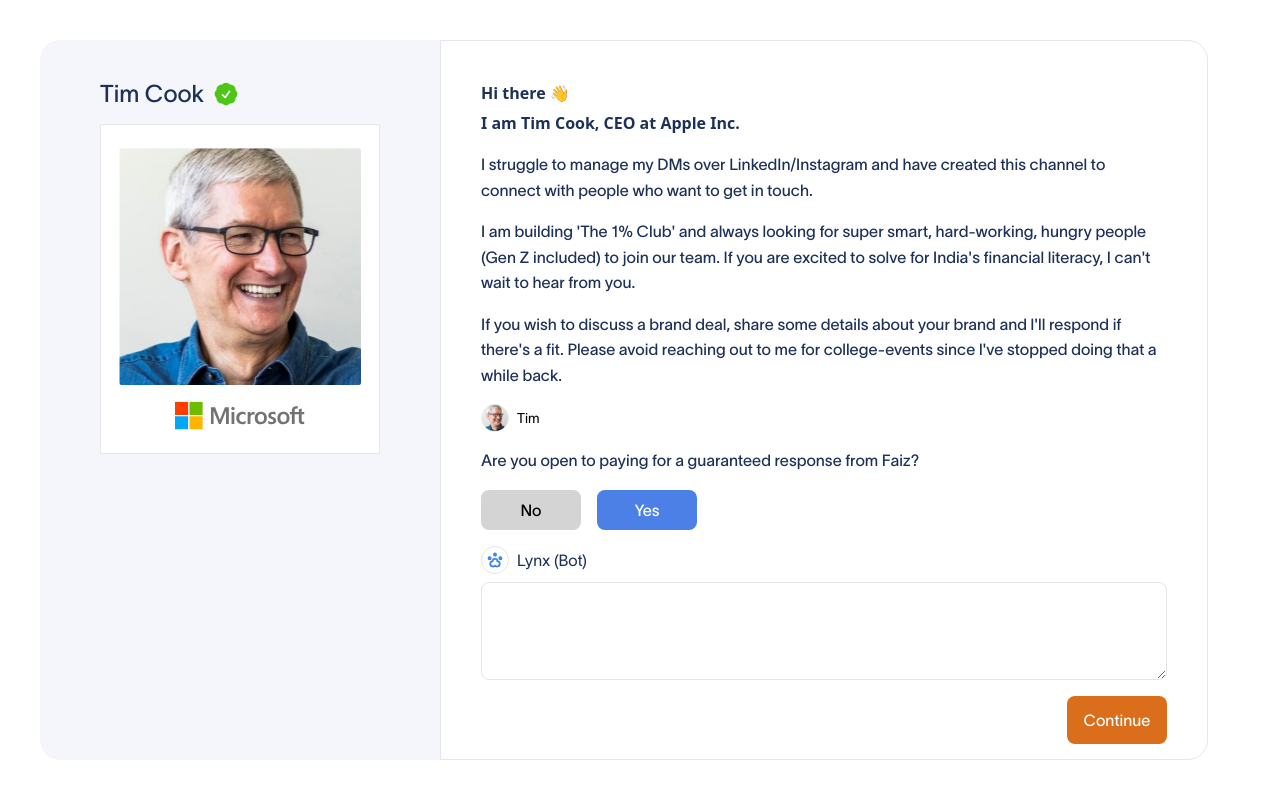
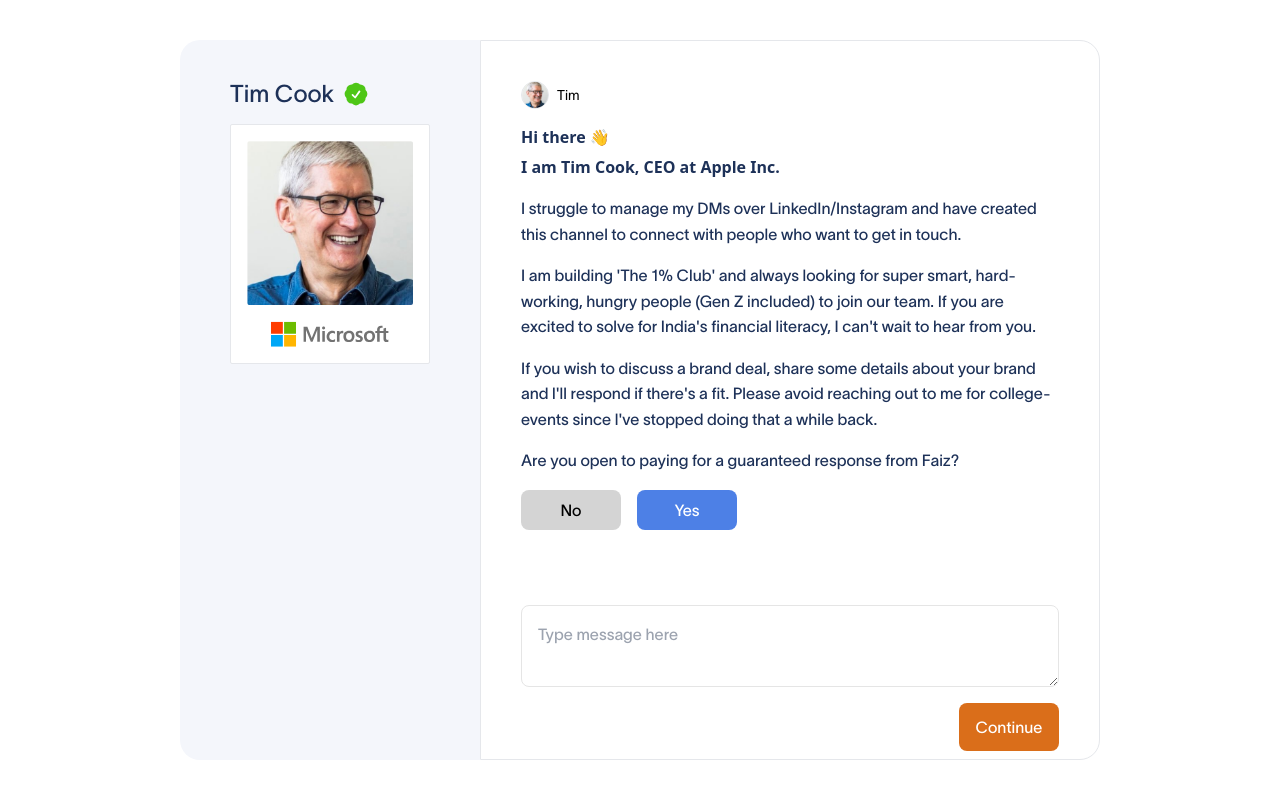
Before and after one commit to biomathcode/lynx-bot, a React (Vite) app: page / in a window 1280 px wide. Built offline with nearby package versions, Linux system fonts and the light colour scheme; a web font is replaced by a local one.

Commit message:
fix: changed

```diff
--- a/src/App.tsx
+++ b/src/App.tsx
@@ -8,8 +8,8 @@
 function App() {
   return (
     <main className="  relative flex justify-center h-screen w-screen items-center max-h-screen container mx-auto ">
-      <div className="   flex  h-full w-full  flex-row items-start    max-md:flex-col max-md:items-center p-10 ">
-        <div className=" rounded-s-[20px] w-full h-full  max-w-[400px] bg-background-header   max-md:mr-0   lg:h-full   max-lg:justify-start   justify-center items-start flex p-10">
+      <div className="   flex  h-full w-[1000px]  flex-row items-start    max-md:flex-col max-md:items-center p-10 ">
+        <div className=" rounded-s-[20px] w-full h-full  max-w-[300px] bg-background-header   max-md:mr-0   lg:h-full   max-lg:justify-start   justify-center items-start flex p-10">
           {/* <Header staticdata={staticdata} /> */}
           <div className=" flex flex-col gap-4 ">
             <div className="flex gap-2 items-center">
@@ -20,8 +20,10 @@
           </div>
         </div>
 
-        <div className=" rounded-e-[20px]  flex flex-col justify-between w-full border h-full px-10 py-10  text-left max-w-3xl   gap-4 max-h-full overflow-scroll ">
-          {/* <div className="flex flex-col gap-4 w-full h-full overflow-scroll "> */}
+        <div className=" rounded-e-[20px]  flex flex-col justify-between w-full border h-full   text-left max-w-3xl   gap-4 max-h-full overflow-scroll ">
+          <div className=" px-10 py-10 flex flex-col gap-4 w-full h-full overflow-scroll ">
+            <Avatar name="Tim" src="/images/profile.png" />
+
             <div className="flex flex-col gap-1">
               <Text as="h3">Hi there 👋</Text>
 
@@ -29,8 +31,9 @@
             </div>
 
             <Text>
-            I struggle to manage my DMs over LinkedIn/Instagram and have created
-            this channel to connect with people who want to get in touch.
+              I struggle to manage my DMs over LinkedIn/Instagram and have
+              created this channel to connect with people who want to get in
+              touch.
             </Text>
             <Text>
               I am building 'The 1% Club' and always looking for super smart,
@@ -41,13 +44,15 @@
             <Text>
               If you wish to discuss a brand deal, share some details about your
               brand and l'll respond if there's a fit. Please avoid reaching out
-            to me for college-events since l've stopped doing that a while back.
+              to me for college-events since l've stopped doing that a while
+              back.
             </Text>
 
-          <Avatar name="Tim" src="/images/profile.png" />
             <QuestionBox />
-
+          </div>
+          <div className="px-10 ">
             <ChatBox />
+          </div>
         </div>
       </div>
     </main>
--- a/src/components/chatbox.tsx
+++ b/src/components/chatbox.tsx
@@ -1,15 +1,15 @@
-import BrandBox from "./brand";
 import Button from "./button";
 
 function ChatBox() {
   return (
-    <div className="   flex flex-col gap-2 w-full items-start">
-      <BrandBox />
+    <div className=" sticky -bottom-8 py-2   flex flex-col gap-2 w-full items-start">
+      {/* <BrandBox /> */}
 
       <form className=" w-full  bg-white flex flex-col  gap-4 ">
         <textarea
-          rows={4}
-          className=" line-clamp-4 border border-brand-border rounded-lg w-full "
+          rows={2}
+          placeholder="Type message here"
+          className=" p-4  line-clamp-4 border border-brand-border rounded-lg w-full "
         />
         <div className=" self-end">
           <Button type="secondary">Continue</Button>
--- a/src/components/personcard.tsx
+++ b/src/components/personcard.tsx
@@ -2,10 +2,10 @@
 
 function PersonCard() {
   return (
-    <div className=" border flex flex-col justify-center items-center gap-4 p-4 drop-shadow-brand-card w-[280px] h-[330px] bg-white rounded-sm">
+    <div className=" border flex flex-col justify-center items-center gap-4 p-4 drop-shadow-brand-card w-[200px] h-[240px] bg-white rounded-sm">
       <img
         src="/images/profile.png"
-        className=" w-[242.91px] h-[236.42px] rounded-sm"
+        className="  w-[180px] h-[180px] rounded-sm"
       />
       <MicrosoftLogo />
     </div>
```
Lines whose indentation alone changed are shown as unchanged.
